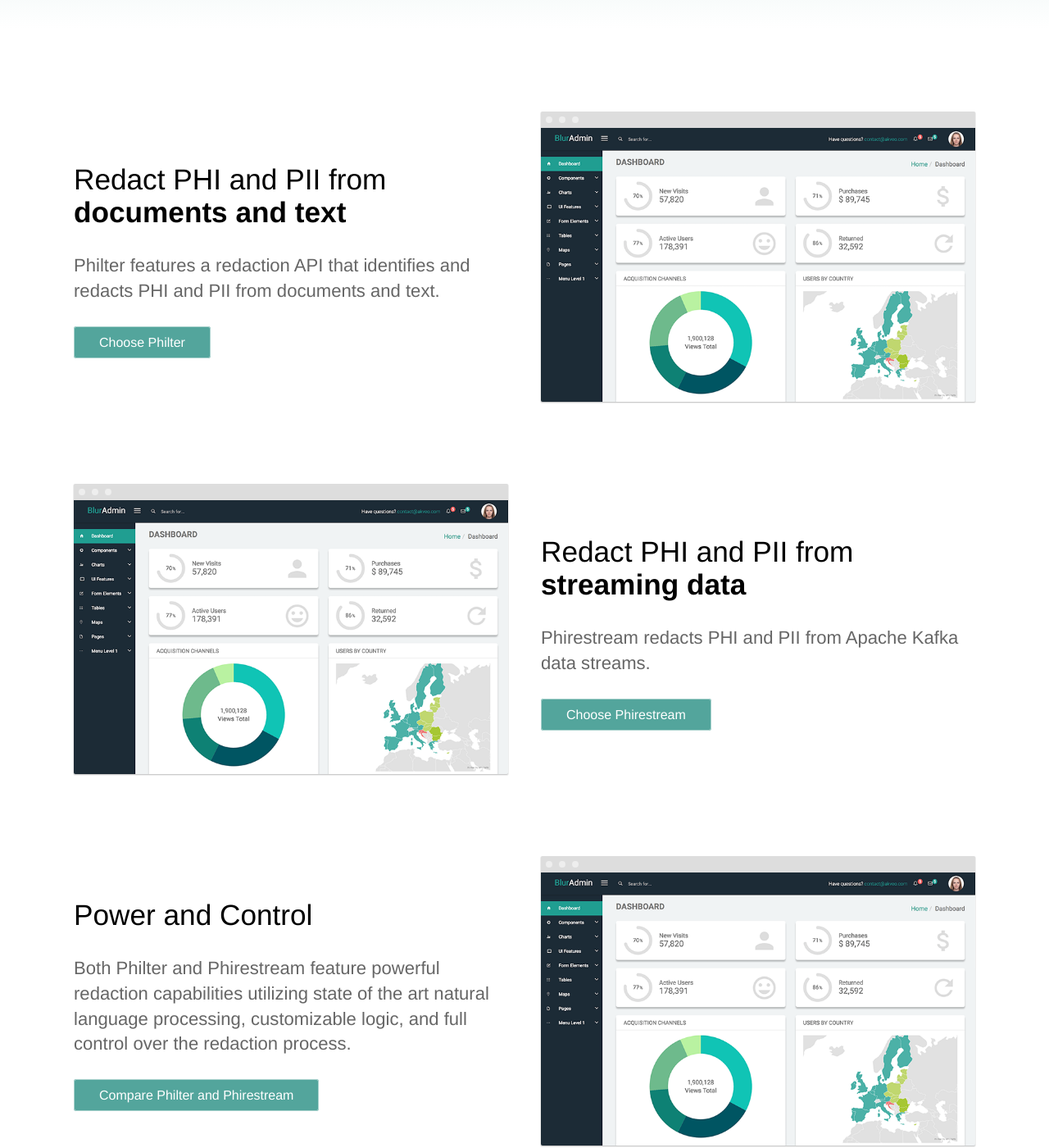
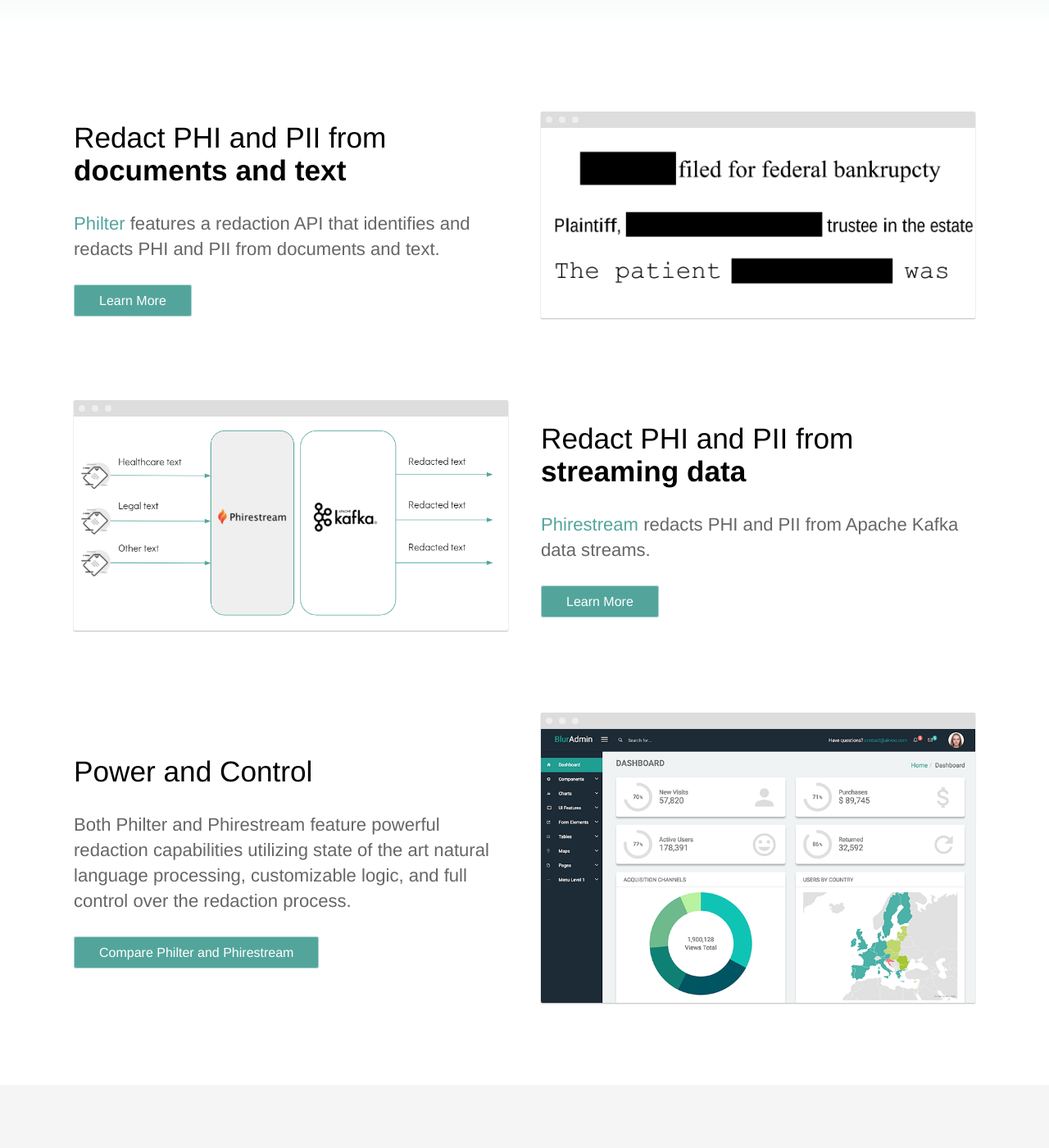
Before and after one commit to mtnfog/mtnfog-website, a Jekyll site: the page built from index.html, in a window 1280 px wide and 1400 px high, scrolled down 989 px. Shown: the whole window at 82% size. Built offline with Jekyll 4.4.1, drawn with Linux system fonts in a browser that asks for light colours; nearby versions of some CDN libraries; a script that is not in the unit is left out.

Commit message:
Adding images.

```diff
--- a/index.html
+++ b/index.html
@@ -20,12 +20,12 @@ layout: default
 		<div class="container flex">
 			<div class="text">
 				<h2>Redact PHI and PII from <strong>documents and text</strong></h2>
-				<p>Philter features a redaction API that identifies and redacts PHI and PII from documents and text.</p>
+				<p><a href="/philter">Philter</a> features a redaction API that identifies and redacts PHI and PII from documents and text.</p>
 				<br/>
-				<div class="button"><a href="/philter">Choose Philter</a></div>
+				<div class="button"><a href="/philter">Learn More</a></div>
 			</div>
 			<div class="image">
-				<img src="{{ site.baseurl }}/images/dashboard.png" alt="Screenshot" class="screenshot" />
+				<img src="{{ site.baseurl }}/images/redacted-line.png" alt="Philter redacts PHI and PII from documents and text." class="screenshot" />
 			</div>
 		</div>
 	</section>
@@ -34,12 +34,12 @@ layout: default
 		<div class="container flex">
 			<div class="text">
 				<h2>Redact PHI and PII from <strong>streaming data</strong></h2>
-				<p>Phirestream redacts PHI and PII from Apache Kafka data streams.</p>
+				<p><a href="/phirestream">Phirestream</a> redacts PHI and PII from Apache Kafka data streams.</p>
 				<br/>
-				<div class="button"><a href="/phirestream">Choose Phirestream</a></div>
+				<div class="button"><a href="/phirestream">Learn More</a></div>
 			</div>
 			<div class="image">
-				<img src="{{ site.baseurl }}/images/dashboard.png" alt="Screenshot" class="screenshot" />
+				<img src="{{ site.baseurl }}/images/phirestream-block-diagram.png" alt="Phirestream works with Apache Kafka to redact streaming text" title="Phirestream works with Apache Kafka to redact streaming text" class="screenshot" />
 			</div>
 		</div>
 	</section>
--- a/philter/index.html
+++ b/philter/index.html
@@ -64,11 +64,11 @@ clouds:
 	<section>
 		<div class="container flex">
 			<div class="image">
-				<img src="{{ site.baseurl }}/images/dashboard.png" alt="Screenshot" class="screenshot" />
+				<img src="{{ site.baseurl }}/images/hipaa_compliance_banner.png" alt="Philter can help you maintain HIPAA compliance." title="Philter can help you maintain HIPAA compliance." class="screenshot" />
 			</div>
 			<div class="text">
 				<h2>Keep <strong>PHI and PII</strong> out of your data processing pipelines</h2>
-				<p>Philter can redact, anonymize, tokenize, and encrypt PHI and PII to help keep your data pipelines free of sensitive information.</p>
+				<p>Philter can redact, anonymize, tokenize, and encrypt PHI and PII to help keep your data pipelines free of sensitive information and maintain your organization's HIPAA compliance.</p>
 			</div>
 		</div>
 	</section>
```
Also changed, not shown: images/hipaa_compliance_banner.png (added).
